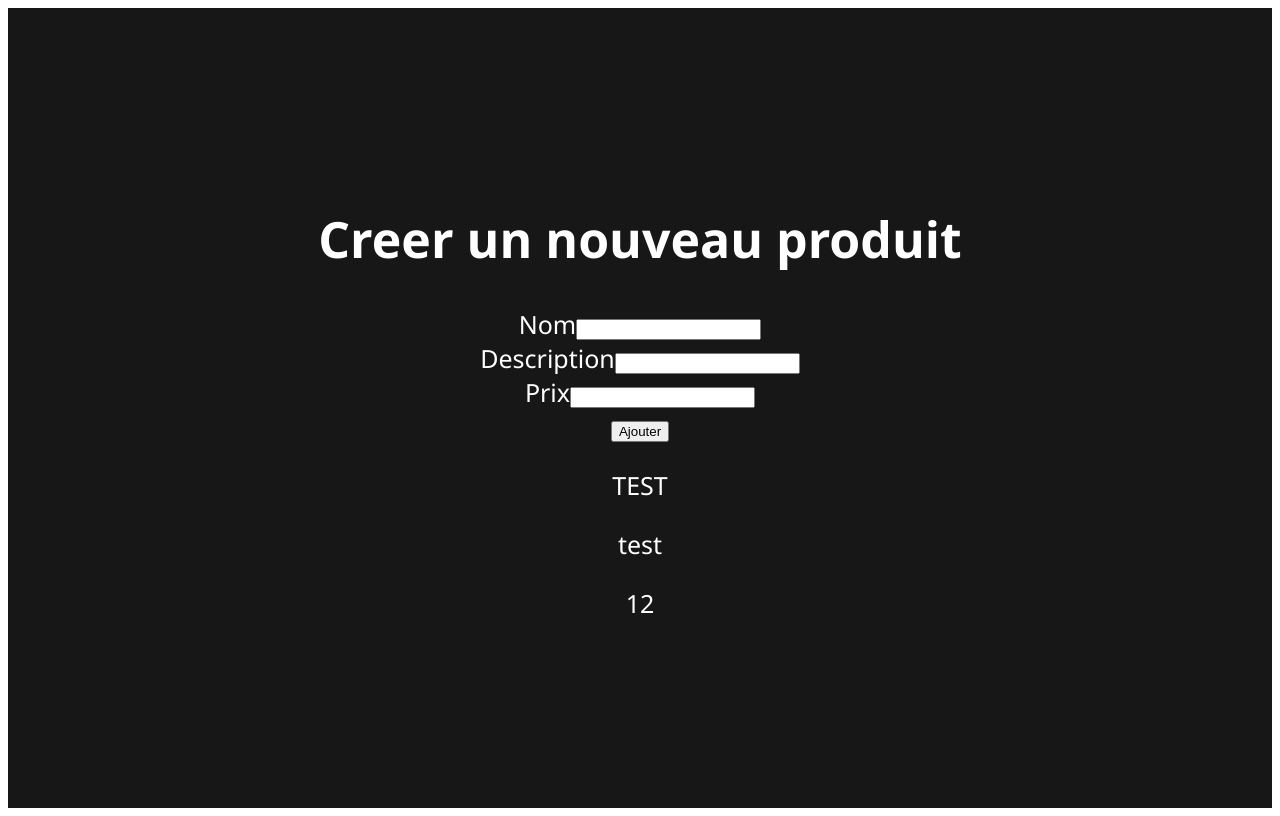
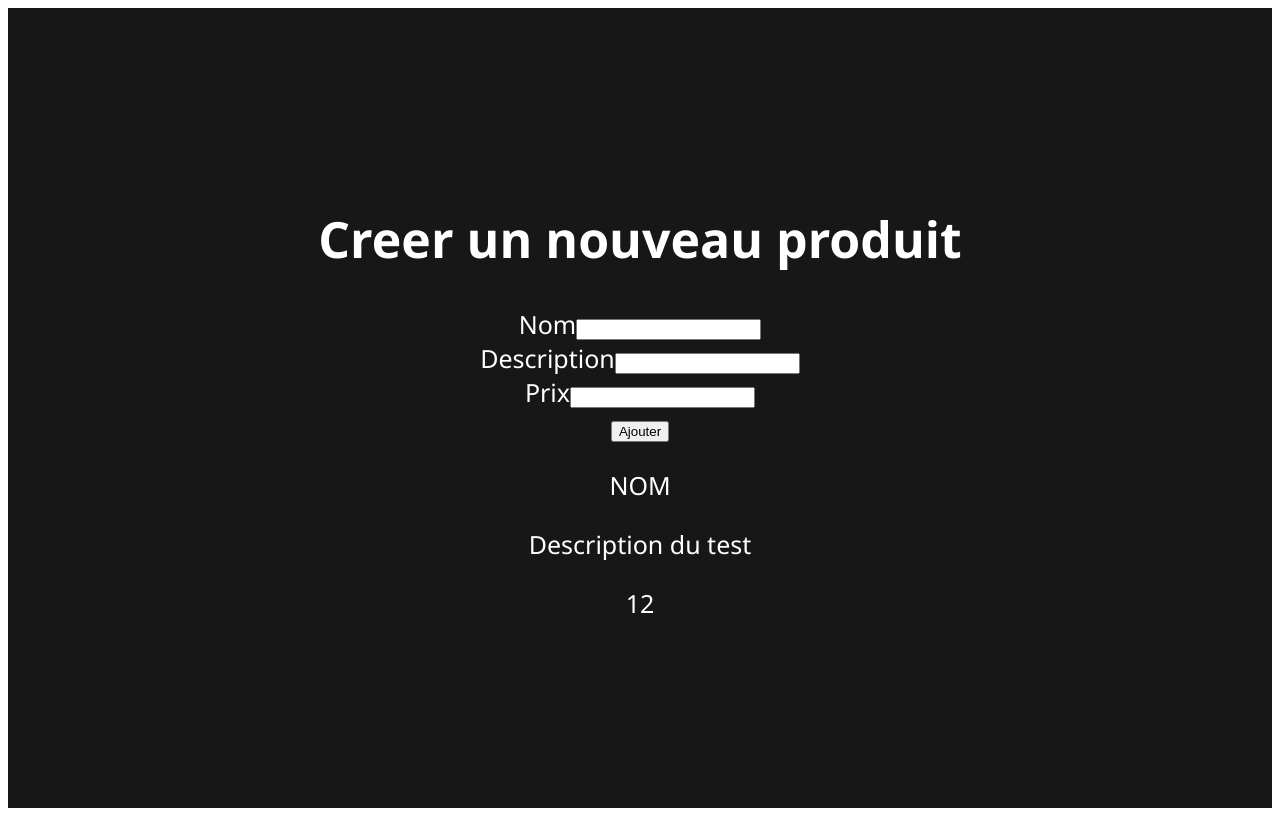
Before and after one commit to MarieKsnk/EXAM1-REACT, a React (Create React App) app: page / in a window 1280 px wide. Built offline with nearby package versions, Linux system fonts and the light colour scheme.

Commit message:
finalisation du formulaire

```diff
--- a/src/App.jsx
+++ b/src/App.jsx
@@ -6,7 +6,6 @@ import ProductForm from './components/ProductForm';
 const App = () => {
   return (
     <div className='App'>
-      <ProductForm />
       <ProductList />
     </div>
   );
--- a/src/components/ProductForm.jsx
+++ b/src/components/ProductForm.jsx
@@ -7,11 +7,7 @@ function ProductForm({addProduct}) {
 
     const handleAddProduct = (e) => {
         e.preventDefault();
-        const newProduct = {
-            name,
-            description,
-            price,
-        };
+        const newProduct = {name,description,price,};
         addProduct(newProduct);
         setName('');
         setDescription('');
--- a/src/components/ProductList.jsx
+++ b/src/components/ProductList.jsx
@@ -5,11 +5,16 @@ import ProductForm from './ProductForm';
 const ProductList = () => {
 
     const [products, setProducts] = useState([
-        {name: 'TEST', description: 'test', price: 12},
+        {name: 'NOM', description: 'Description du test', price: 12},
     ]);
+
+    const handleAddProduct = (newProduct) => {
+        setProducts(prevState => [...prevState, newProduct]);
+    };
 
     return (
         <>
+            <ProductForm addProduct={handleAddProduct} />
             {products.map((product, idx) => (
                 <Product
                     key={idx}
```
